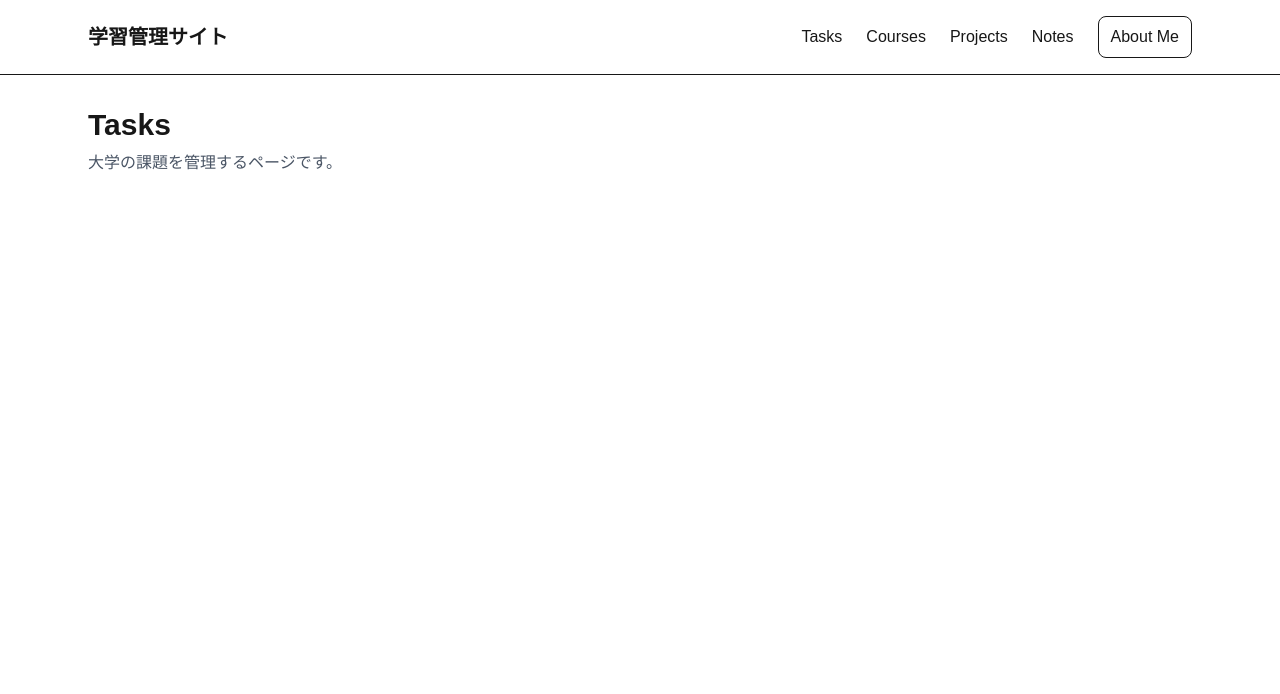
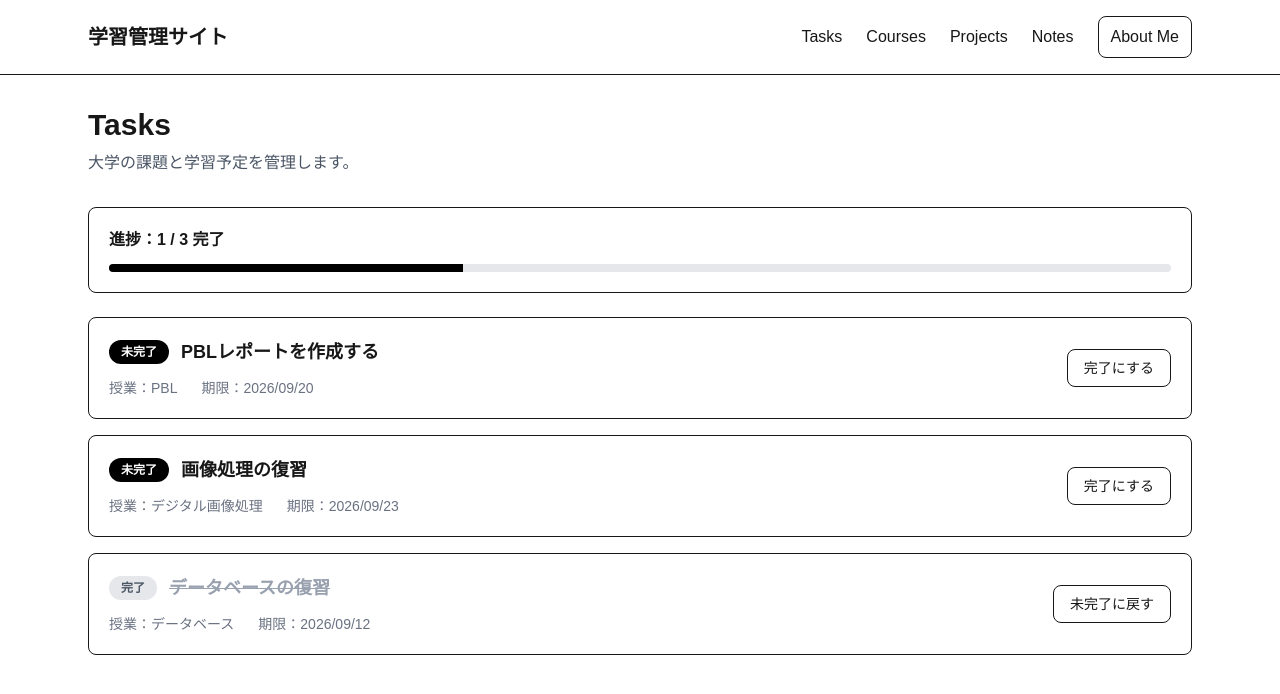
Before and after one commit to KaitoTakei0618/pbl_Nextjs, a Next.js app: page /tasks in a window 1280 px wide. Shown: the top 694 px of the page. Built offline with nearby package versions, Linux system fonts and the light colour scheme.

Commit message:
Add tasks page function

```diff
--- a/app/tasks/page.tsx
+++ b/app/tasks/page.tsx
@@ -1,11 +1,123 @@
+"use client";
+
+import { useState } from "react";
+
+type Task = {
+  id: number;
+  title: string;
+  course: string;
+  deadline: string;
+  completed: boolean;
+};
+
+const initialTasks: Task[] = [
+  {
+    id: 1,
+    title: "PBLレポートを作成する",
+    course: "PBL",
+    deadline: "2026/09/20",
+    completed: false,
+  },
+  {
+    id: 2,
+    title: "画像処理の復習",
+    course: "デジタル画像処理",
+    deadline: "2026/09/23",
+    completed: false,
+  },
+  {
+    id: 3,
+    title: "データベースの復習",
+    course: "データベース",
+    deadline: "2026/09/12",
+    completed: true,
+  },
+];
+
 export default function TasksPage() {
+  const [tasks, setTasks] = useState<Task[]>(initialTasks);
+
+  const toggleTask = (id: number) => {
+    setTasks(
+      tasks.map((task) =>
+        task.id === id
+          ? { ...task, completed: !task.completed }
+          : task
+      )
+    );
+  };
+
+  const completedCount = tasks.filter((task) => task.completed).length;
+
   return (
     <div>
-      <h1 className="text-3xl font-bold">Tasks</h1>
+      <div className="mb-8">
+        <h1 className="text-3xl font-bold">Tasks</h1>
 
-      <p className="mt-2 text-gray-600">
-        大学の課題を管理するページです。
-      </p>
+        <p className="mt-2 text-gray-600">
+          大学の課題と学習予定を管理します。
+        </p>
+      </div>
+
+      <div className="mb-6 rounded-lg border bg-white p-5">
+        <p className="font-semibold">
+          進捗：{completedCount} / {tasks.length} 完了
+        </p>
+
+        <div className="mt-3 h-2 overflow-hidden rounded-full bg-gray-200">
+          <div
+            className="h-full bg-black transition-all"
+            style={{
+              width: `${(completedCount / tasks.length) * 100}%`,
+            }}
+          />
+        </div>
+      </div>
+
+      <div className="space-y-4">
+        {tasks.map((task) => (
+          <div
+            key={task.id}
+            className="flex items-center justify-between rounded-lg border bg-white p-5"
+          >
+            <div>
+              <div className="flex items-center gap-3">
+                <span
+                  className={`rounded-full px-3 py-1 text-xs font-semibold ${
+                    task.completed
+                      ? "bg-gray-200 text-gray-600"
+                      : "bg-black text-white"
+                  }`}
+                >
+                  {task.completed ? "完了" : "未完了"}
+                </span>
+
+                <h2
+                  className={`text-lg font-semibold ${
+                    task.completed
+                      ? "text-gray-400 line-through"
+                      : ""
+                  }`}
+                >
+                  {task.title}
+                </h2>
+              </div>
+
+              <div className="mt-3 flex gap-6 text-sm text-gray-500">
+                <p>授業：{task.course}</p>
+                <p>期限：{task.deadline}</p>
+              </div>
+            </div>
+
+            <button
+              onClick={() => toggleTask(task.id)}
+              className="rounded-lg border px-4 py-2 text-sm hover:bg-gray-100"
+            >
+              {task.completed ? "未完了に戻す" : "完了にする"}
+            </button>
+          </div>
+        ))}
+      </div>
     </div>
   );
 }
```
